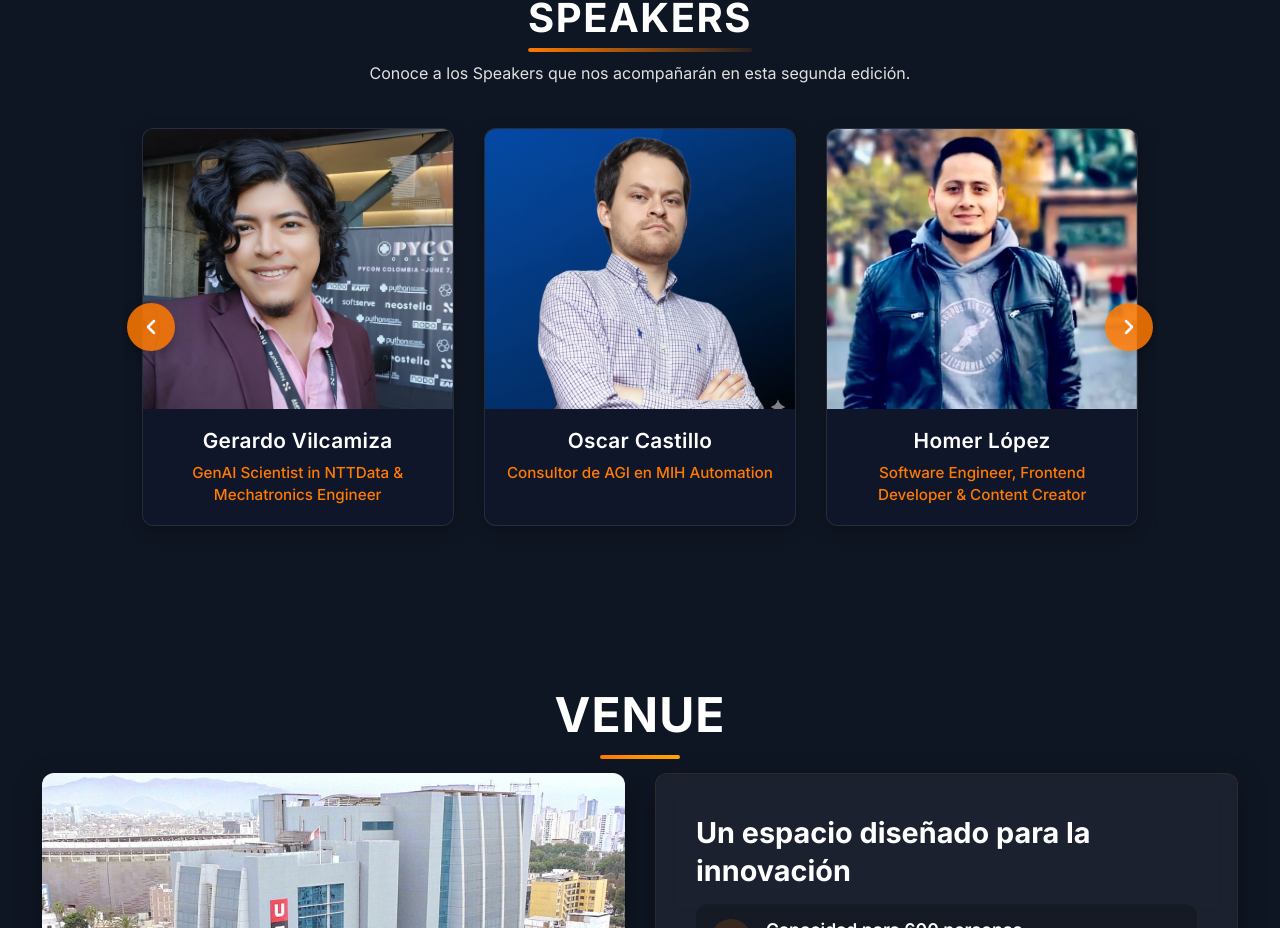
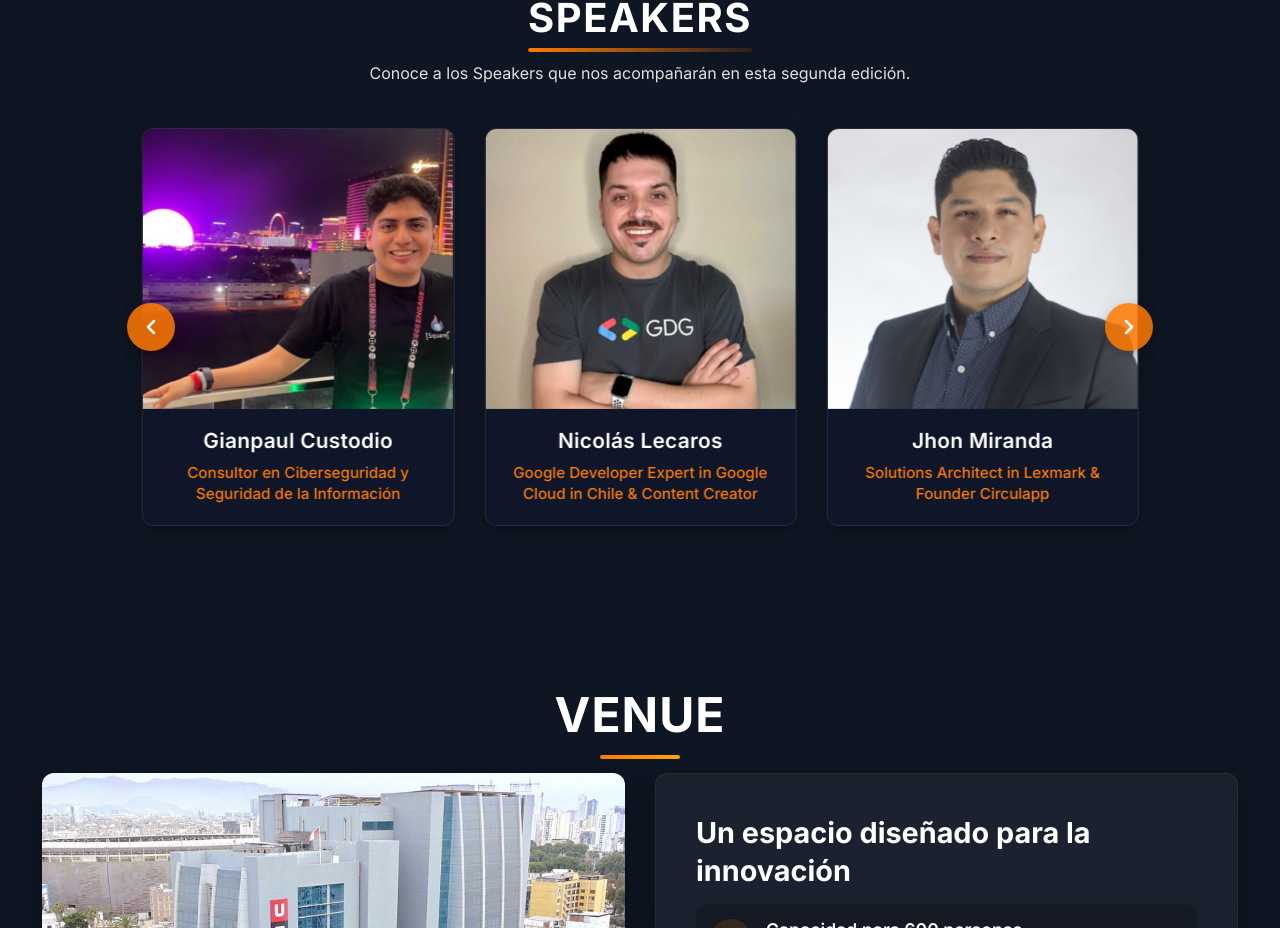
Before and after one commit to GianSecurAI/CodeOn_2025, a React (Vite) app: page / in a window 1280 px wide. Shown: the part 1460-2388 px from the top of the page. Built offline with nearby package versions, Linux system fonts and the light colour scheme.

Commit message:
Optimizar la precarga de imágenes en el carrusel de oradores y mejorar la transición del carrusel

```diff
--- a/index.html
+++ b/index.html
@@ -5,6 +5,14 @@
     <link rel="icon" type="image/svg+xml" href="/src/assets/images/logos/Log.svg" />
     <meta name="viewport" content="width=device-width, initial-scale=1.0" />
     <title>CodeOn 2025</title>
+
+    <!-- Preload de imágenes críticas de speakers -->
+    <link rel="preload" as="image" href="/src/assets/images/speakers/1.jpeg" fetchpriority="high" />
+    <link rel="preload" as="image" href="/src/assets/images/speakers/2.jpg" fetchpriority="high" />
+    <link rel="preload" as="image" href="/src/assets/images/speakers/3.jpg" fetchpriority="high" />
+    <link rel="preload" as="image" href="/src/assets/images/speakers/4.jpg" fetchpriority="high" />
+    <link rel="preload" as="image" href="/src/assets/images/speakers/5.png" fetchpriority="high" />
+    <link rel="preload" as="image" href="/src/assets/images/speakers/6.png" fetchpriority="high" />
   </head>
   <body>
     <div id="root"></div>
--- a/src/components/SpeakersCarousel.jsx
+++ b/src/components/SpeakersCarousel.jsx
@@ -31,13 +31,31 @@ const SpeakersCarousel = () => {
   };
 
   const [slidesToShow, setSlidesToShow] = useState(getVisibleSlidesCount());
+  const [imagesLoaded, setImagesLoaded] = useState(false);
 
-  // Precargar todas las imágenes al montar el componente
+  // Precargar todas las imágenes al montar el componente con prioridad alta
   useEffect(() => {
-    speakerData.forEach((speaker) => {
-      const img = new Image();
-      img.src = speakerImages[speaker.image];
-    });
+    const preloadImages = async () => {
+      const imagePromises = speakerData.map((speaker) => {
+        return new Promise((resolve, reject) => {
+          const img = new Image();
+          img.onload = resolve;
+          img.onerror = reject;
+          img.fetchPriority = 'high';
+          img.src = speakerImages[speaker.image];
+        });
+      });
+
+      try {
+        await Promise.all(imagePromises);
+        setImagesLoaded(true);
+      } catch (error) {
+        console.error('Error precargando imágenes:', error);
+        setImagesLoaded(true); // Continuar aunque haya errores
+      }
+    };
+
+    preloadImages();
   }, []);
 
   // Actualizar slidesToShow cuando cambia el tamaño de la ventana
@@ -50,14 +68,14 @@ const SpeakersCarousel = () => {
     return () => window.removeEventListener('resize', handleResize);
   }, []);
 
-  // Autoplay con pausa al interactuar
+  // Autoplay con pausa al interactuar - velocidad optimizada
   useEffect(() => {
     let interval;
 
     if (autoplay && !isAnimating) {
       interval = setInterval(() => {
         moveToNextSlide();
-      }, 1000); // Cambio cada 1 segundo
+      }, 3000); // Cambio cada 3 segundos para mejor experiencia visual
     }
 
     return () => clearInterval(interval);
@@ -70,7 +88,7 @@ const SpeakersCarousel = () => {
     setTimeout(() => setAutoplay(true), 8000);
   };
 
-  // Funciones de navegación mejoradas
+  // Funciones de navegación mejoradas - transición más rápida
   const moveToNextSlide = () => {
     if (isAnimating) return;
 
@@ -81,7 +99,7 @@ const SpeakersCarousel = () => {
       return nextIndex >= totalSlides - slidesToShow + 1 ? 0 : nextIndex;
     });
 
-    setTimeout(() => setIsAnimating(false), 500);
+    setTimeout(() => setIsAnimating(false), 300);
   };
 
   const moveToPrevSlide = () => {
@@ -94,7 +112,7 @@ const SpeakersCarousel = () => {
       return nextIndex < 0 ? totalSlides - slidesToShow : nextIndex;
     });
 
-    setTimeout(() => setIsAnimating(false), 500);
+    setTimeout(() => setIsAnimating(false), 300);
   };
 
   const goToSlide = (index) => {
@@ -103,7 +121,7 @@ const SpeakersCarousel = () => {
     pauseAutoplay();
     setIsAnimating(true);
     setActiveIndex(index);
-    setTimeout(() => setIsAnimating(false), 500);
+    setTimeout(() => setIsAnimating(false), 300);
   };
 
   // Gestión mejorada de eventos táctiles
@@ -144,7 +162,8 @@ const SpeakersCarousel = () => {
         className="speakers-track"
         style={{
           transform: `translateX(-${activeIndex * (100 / slidesToShow)}%)`,
-          transition: isAnimating ? 'transform 0.5s ease-in-out' : 'none'
+          transition: isAnimating ? 'transform 0.3s cubic-bezier(0.4, 0, 0.2, 1)' : 'none',
+          willChange: 'transform'
         }}
       >
         {speakerData.map((speaker) => (
@@ -165,6 +184,8 @@ const SpeakersCarousel = () => {
                   src={speakerImages[speaker.image]}
                   alt={speaker.name}
                   loading="eager"
+                  decoding="async"
+                  fetchpriority="high"
                 />
               </div>
             </a>
--- a/src/styles/speakers.css
+++ b/src/styles/speakers.css
@@ -82,8 +82,12 @@
 /* Track que contiene todas las tarjetas */
 .speakers-track {
   display: flex;
-  transition: transform 0.5s cubic-bezier(0.25, 1, 0.5, 1);
+  transition: transform 0.3s cubic-bezier(0.4, 0, 0.2, 1);
   margin: 0 -15px; /* Compensar el gap entre tarjetas */
+  will-change: transform;
+  transform: translateZ(0);
+  backface-visibility: hidden;
+  perspective: 1000px;
 }
 
 /* Tarjeta de cada speaker - Diseño simple dividido */
@@ -127,6 +131,7 @@
   position: relative;
   transition: all 0.3s ease;
   display: block;
+  will-change: transform;
 }
 
 .speaker-image img {
@@ -137,6 +142,9 @@
   transition: all 0.3s ease;
   filter: brightness(1);
   display: block;
+  will-change: transform, filter;
+  image-rendering: -webkit-optimize-contrast;
+  image-rendering: crisp-edges;
 }
 
 /* Efecto hover en la imagen */
```
